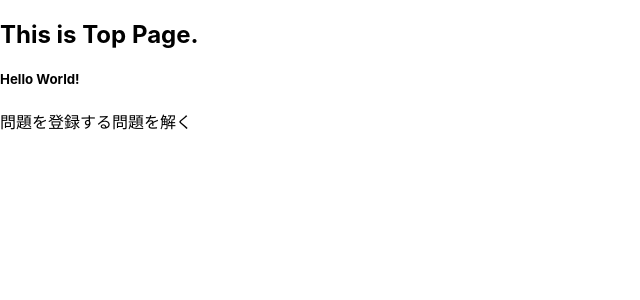
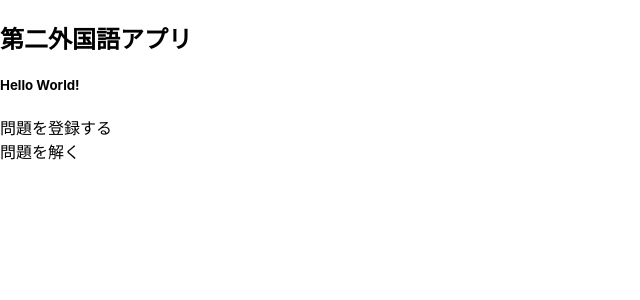
Before and after one commit to jack-app/foreign_language_game, a Next.js app in the folder frontend/: page / in a window 1280 px wide. Shown: the top 300 px of the page, without its empty margins (0-640 px from the left). Built offline with nearby package versions, Linux system fonts and the light colour scheme.

Commit message:
文字を少し修正

```diff
--- a/frontend/pages/index.tsx
+++ b/frontend/pages/index.tsx
@@ -6,11 +6,14 @@ import Layout from '../components/layout';
 const Home: NextPage = (props) => {
   return (
     <>
-      <Layout header="Next.js" title="This is Top Page.">
+      <Layout header="Next.js" title="第二外国語アプリ">
         <div className="">
           <h5 className="">Hello World!</h5>
-          <Link href="/register">問題を登録する</Link>
-          <Link href="/question">問題を解く</Link>
+          <div className="">
+            <Link href="/register">問題を登録する</Link>
+            <br />
+            <Link href="/question">問題を解く</Link>
+          </div>
         </div>
       </Layout>
     </>
--- a/frontend/pages/question.tsx
+++ b/frontend/pages/question.tsx
@@ -2,14 +2,14 @@ import Link from 'next/link';
 import Header from '../components/header';
 
 const Question = () => {
-  const title = 'Other';
+  const title = '問題';
   return (
     <>
       <Header title={title}>
         <h1>React</h1>
       </Header>
       <Link href="/">
-        <a>Go to index page &gt;&gt;</a>
+        <a>トップページに戻る &gt;&gt;</a>
       </Link>
     </>
   );
--- a/frontend/pages/register.tsx
+++ b/frontend/pages/register.tsx
@@ -2,14 +2,14 @@ import Link from 'next/link';
 import Header from '../components/header';
 
 const Register = () => {
-  const title = 'Other';
+  const title = '問題を登録する';
   return (
     <>
       <Header title={title}>
         <h1>React</h1>
       </Header>
       <Link href="/">
-        <a>Go to index page &gt;&gt;</a>
+        <a>トップページに戻る &gt;&gt;</a>
       </Link>
     </>
   );
```
